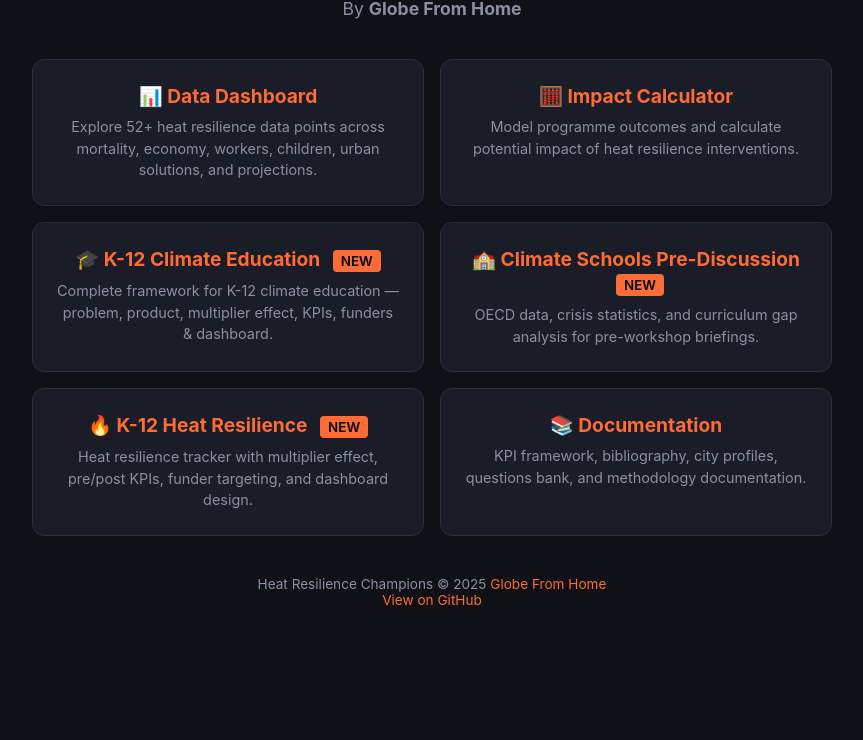
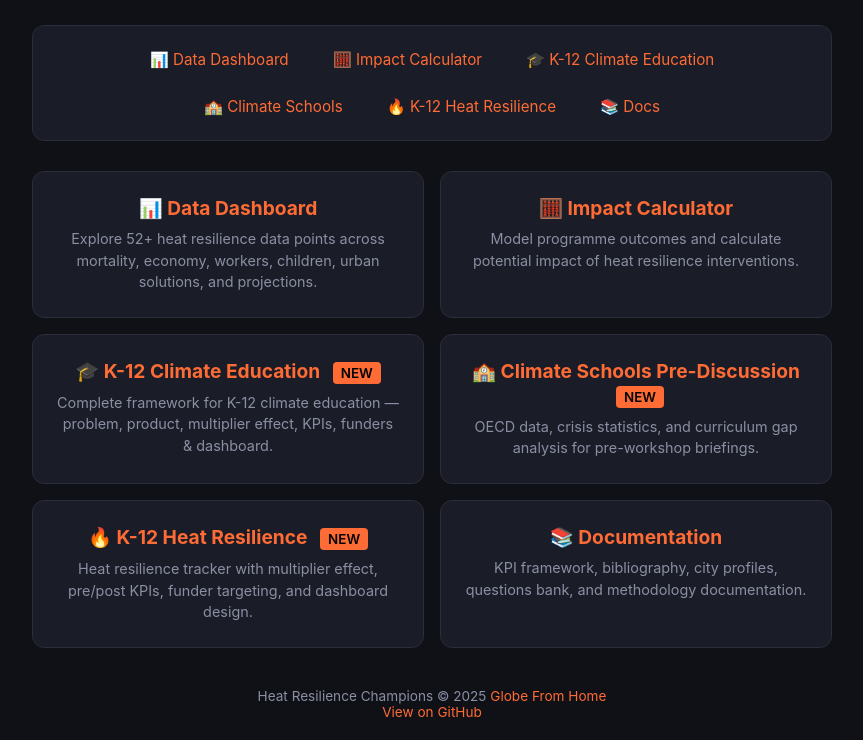
Before and after one commit to sahimagupta/heat-resilience-champions, a plain HTML site: page index.html in a window 1280 px wide. Shown: the part 138-878 px from the top of the page, without its empty margins (208-1071 px from the left). Before the commit the page ends 800 px from the top, so only its background shows below. Drawn offline with Linux system fonts and the light colour scheme.

Commit message:
Add quick links bar at top of main page

```diff
--- a/index.html
+++ b/index.html
@@ -19,6 +19,9 @@ h1{font-size:2.5em;background:linear-gradient(135deg,var(--accent),var(--accent2
 .badge{display:inline-block;font-size:0.7em;background:var(--accent);color:#000;padding:3px 8px;border-radius:4px;margin-left:8px;font-weight:600}
 footer{margin-top:40px;color:var(--muted);font-size:0.85em}
 footer a{color:var(--accent);text-decoration:none}
+.top-links{display:flex;flex-wrap:wrap;justify-content:center;gap:12px;margin-bottom:30px;padding:16px;background:var(--card);border-radius:12px;border:1px solid var(--border)}
+.top-links a{color:var(--accent);text-decoration:none;font-size:0.95em;padding:8px 16px;border-radius:8px;transition:all 0.2s;white-space:nowrap}
+.top-links a:hover{background:var(--accent);color:#000}
 </style>
 </head>
 <body>
@@ -26,6 +29,15 @@ footer a{color:var(--accent);text-decoration:none}
 <div class="container">
 <h1>🌡️ Heat Resilience Champions</h1>
 <p class="subtitle">Impact Measurement Framework — 52+ Data Points from 24 Peer-Reviewed Sources<br>By <strong>Globe From Home</strong></p>
+
+<div class="top-links">
+  <a href="dashboards/index.html">📊 Data Dashboard</a>
+  <a href="dashboards/impact_calculator.html">🧮 Impact Calculator</a>
+  <a href="dashboards/k12_climate_education_impact_framework.html">🎓 K-12 Climate Education</a>
+  <a href="dashboards/climate_schools_prediscussion_dashboard.html">🏫 Climate Schools</a>
+  <a href="dashboards/k12_heat_resilience_impact_dashboard.html">🔥 K-12 Heat Resilience</a>
+  <a href="docs/index.html">📚 Docs</a>
+</div>
 
 <div class="grid">
   <a href="dashboards/index.html" class="card">
```
